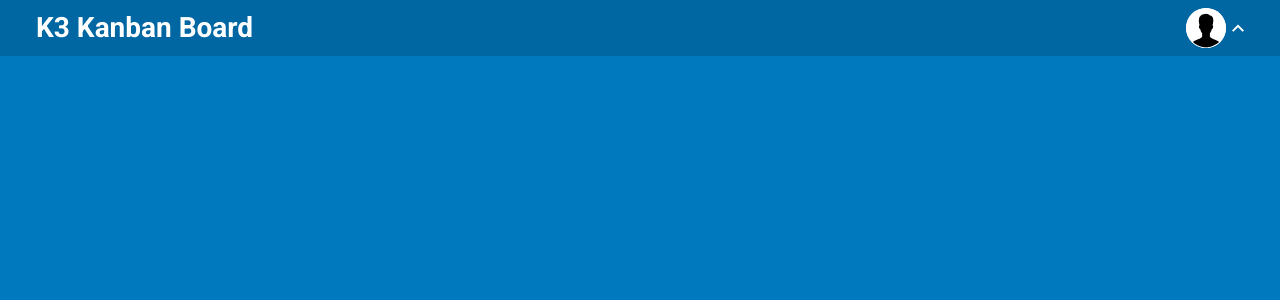
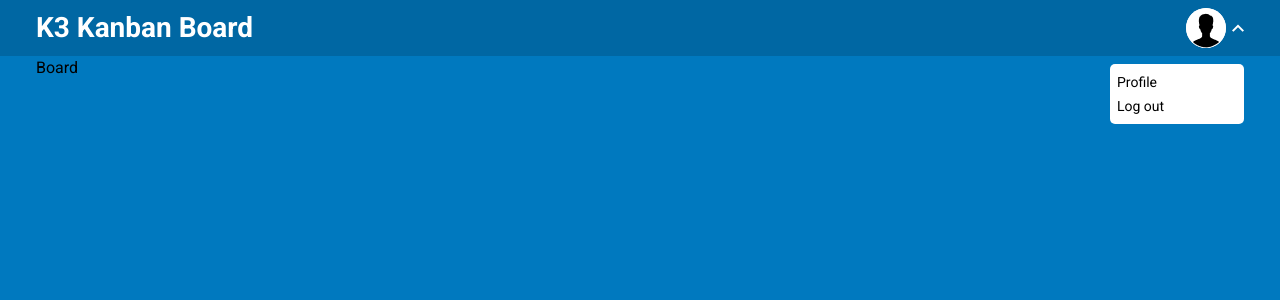
Before and after one commit to K3irill/sf-kanban, a React (Vite) app: page / in a window 1280 px wide. Both pictures are taken after a click on the element 1215 px from the left and 28 px from the top of the page. Shown: the top 300 px of the page. Built offline with nearby package versions, Linux system fonts and the light colour scheme.

Commit message:
feat: taskBlock

```diff
--- /dev/null
+++ b/src/components/Board/Board.tsx
@@ -0,0 +1,13 @@
+import React from 'react'
+import styles from './Board.module.scss'
+import cn from 'classnames'
+
+const Board = () => {
+	return (
+		<div className={styles.board}>
+			<div className={cn(styles.board__container, '__container')}>Board</div>
+		</div>
+	)
+}
+
+export default Board
--- a/src/components/UserElement/UserElement.tsx
+++ b/src/components/UserElement/UserElement.tsx
@@ -1,6 +1,7 @@
 import React, { useState } from 'react'
 import styles from './UserElement.module.scss'
 import cn from 'classnames'
+import UserModal from '../modals/UserModal/UserModal'
 //------------------------------
 const UserElement = () => {
 	const [isUserModalOpen, setUserModalOpen] = useState<boolean>(false)
@@ -22,6 +23,7 @@ const UserElement = () => {
 			>
 				<img src='/icons/arrow-down.svg' alt='open' />
 			</button>
+			{isUserModalOpen && <UserModal />}
 		</div>
 	)
 }
--- a/src/components/app/App.tsx
+++ b/src/components/app/App.tsx
@@ -1,11 +1,13 @@
 import React from 'react'
 import Header from '../header/Header'
 import './App.scss'
+import Board from '../Board/Board'
 
 const App = () => {
 	return (
 		<div className='app'>
 			<Header />
+			<Board />
 		</div>
 	)
 }
--- a/src/components/header/Header.module.scss
+++ b/src/components/header/Header.module.scss
@@ -4,6 +4,7 @@
 	background: $dark-blue;
 	padding: 7px 16px;
 	&__container {
+		position: relative;
 		display: flex;
 		justify-content: space-between;
 		align-items: center;
--- /dev/null
+++ b/src/components/modals/UserModal/UserModal.module.scss
@@ -0,0 +1,21 @@
+.user-modal {
+	display: flex;
+	flex-direction: column;
+	gap: 3px;
+	position: absolute;
+	width: 134px;
+	height: 60px;
+	background: white;
+	border-radius: 5px;
+	right: 0;
+	top: 135%;
+	padding: 8px 7px;
+	button {
+		text-align: start;
+		font-size: 14px;
+		transition: opacity 0.4s;
+		&:hover {
+			opacity: 0.5;
+		}
+	}
+}
--- /dev/null
+++ b/src/components/modals/UserModal/UserModal.tsx
@@ -0,0 +1,13 @@
+import React from 'react'
+import styles from './UserModal.module.scss'
+
+const UserModal = () => {
+	return (
+		<div className={styles['user-modal']}>
+			<button>Profile</button>
+			<button>Log out</button>
+		</div>
+	)
+}
+
+export default UserModal
--- a/src/styles/reset.scss
+++ b/src/styles/reset.scss
@@ -112,3 +112,7 @@ td {
 	text-align: left;
 	padding: 0;
 }
+
+button {
+	cursor: pointer;
+}
```
Also changed, not shown: src/components/TaskBlock/TaskBlock.tsx (added, +27 -0 lines), src/components/Board/Board.module.scss (added), src/components/TaskBlock/TaskBlock.module.scss (added).
